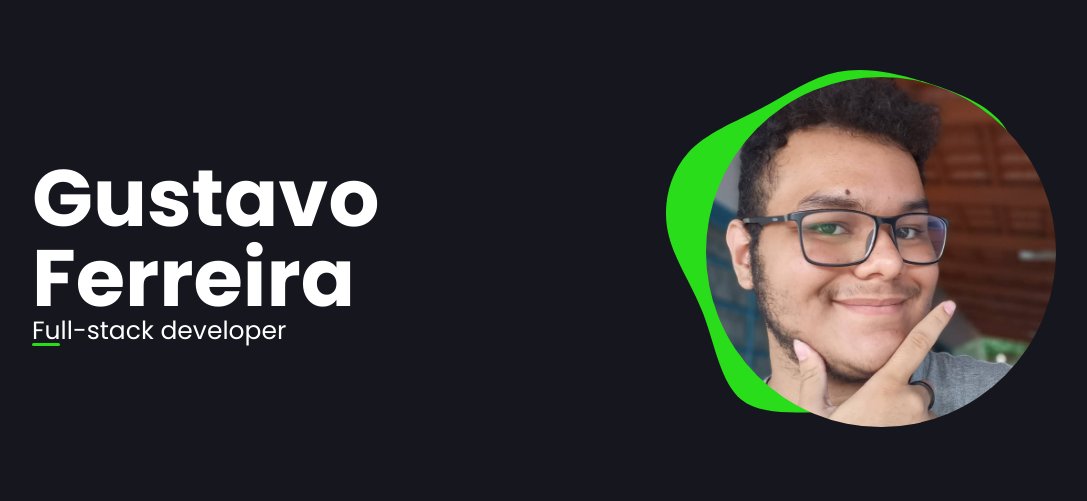
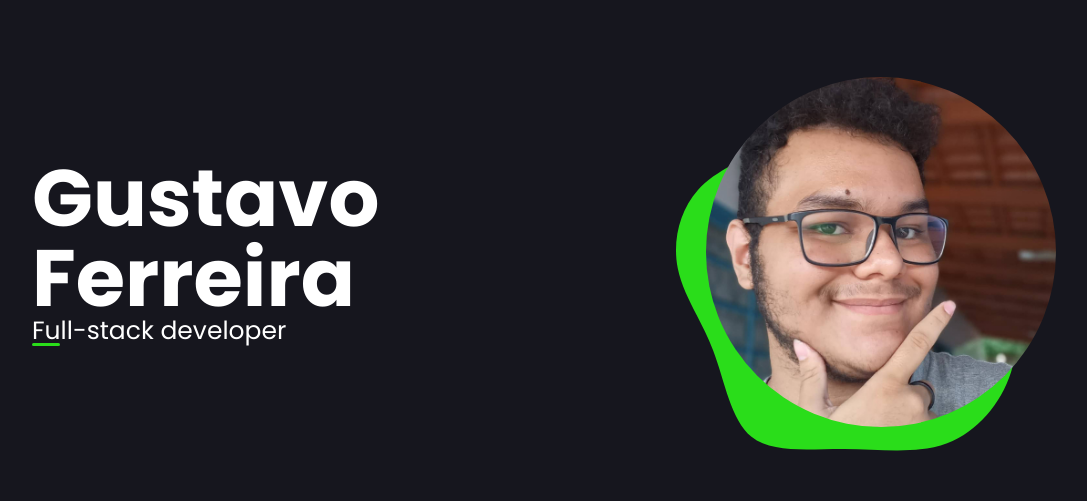
Before and after one commit to Gusta-snt/portfolio-v2, a React (Vite) app: page / in a window 1280 px wide. Shown: the part 194-695 px from the top of the page, without its empty margins (96-1183 px from the left). Built offline with nearby package versions, Linux system fonts and the light colour scheme; no server answers.

Commit message:
Add profile animation

```diff
--- a/src/components/Home/style.css
+++ b/src/components/Home/style.css
@@ -1,9 +1,22 @@
+@keyframes fly {
+    0% {
+        bottom: 7px;
+    }
+    50% {
+        bottom: 0px;
+    }
+    100% {
+        bottom: 7px;
+    }
+}
+
 .home {
     height: calc(100vh - 96px);
     min-height: 550px;
     max-height: 700px;
     width: 100%;
     display: flex;
+    align-items: center;
     justify-content: space-between;
     padding: 0px 10%;
 }
@@ -41,19 +54,23 @@ p {
 
 #image {
     position: relative;
-    display: flex;
-    align-items: center;
+    height: 350px;
+    animation-name: fly;
+    animation-duration: 2.5s;
+    animation-iteration-count: infinite;
 }
 
 #profile {
     border-radius: 50%;
-    position: relative;
+    width: 350px;
+    height: 350px;
+    position: absolute;
     z-index: 1;
 }
 
 #blob {
-    position: absolute;
-    top: 24%;
-    right: 40px;
+    position: relative;
+    top: 30px;
+    right: 30px;
     z-index: 0;
 }
```
